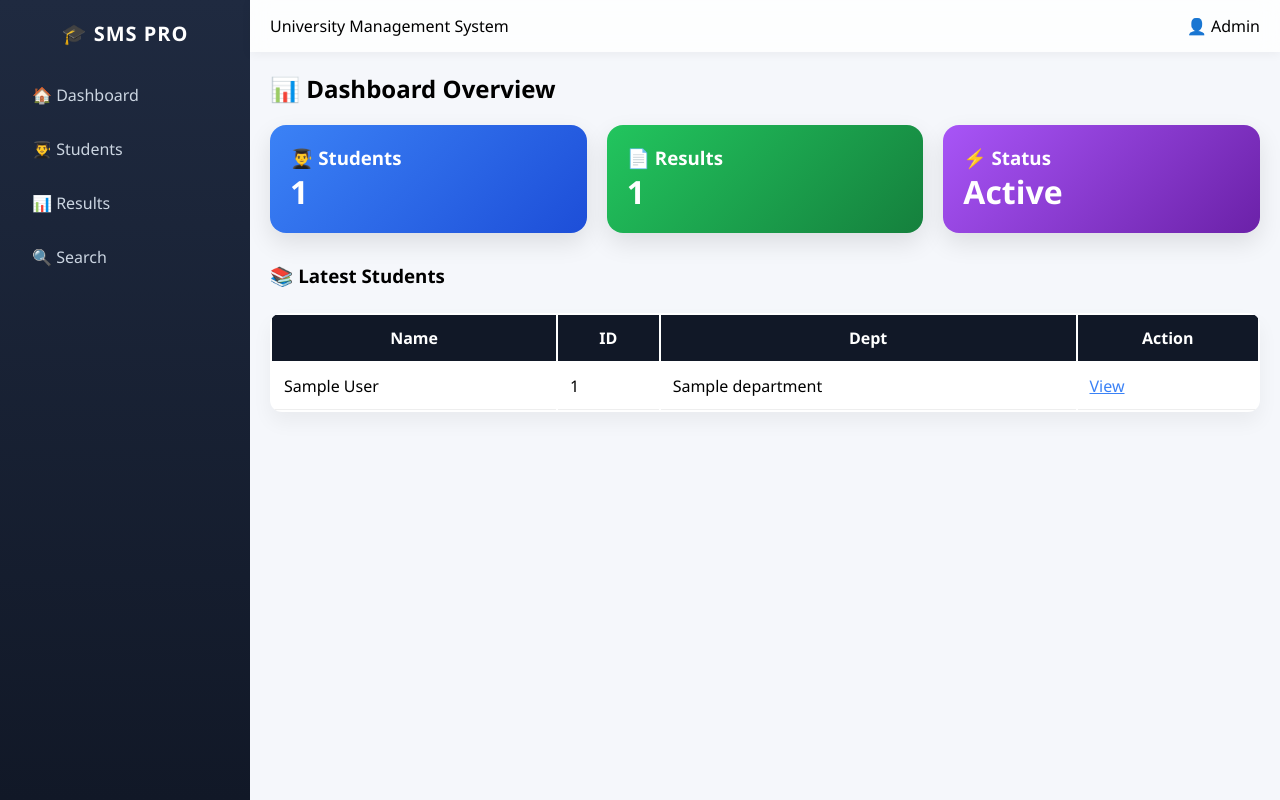
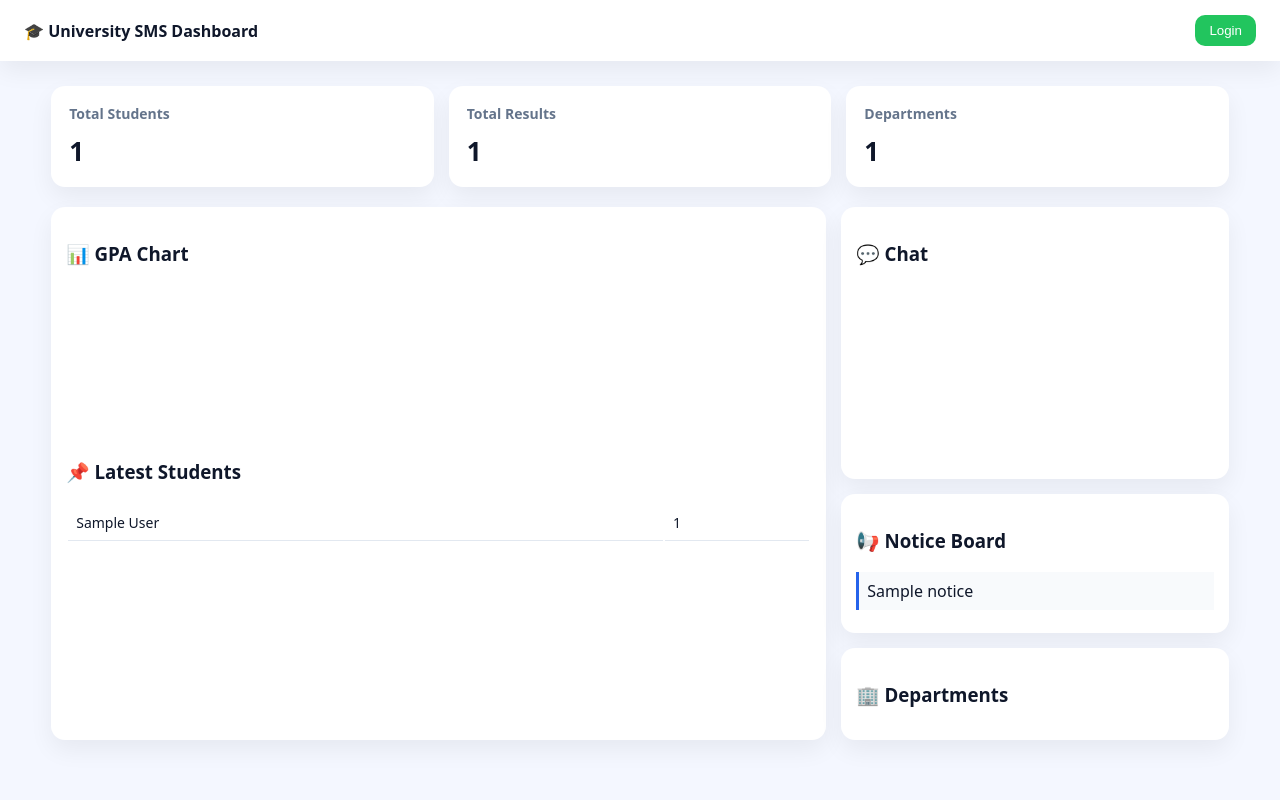
Before and after one commit to MHBOKUL/sms-university-1.0, a Django app: page / in a window 1280 px wide. Run offline with Django 5.2, Linux system fonts and the light colour scheme; tables that the repository leaves empty hold one stand-in row (values such as "Sample post"); a map, chart or similar area stays blank.

Commit message:
Dashboard dynamic add

```diff
--- a/accounts/decorators.py
+++ b/accounts/decorators.py
@@ -3,10 +3,8 @@ from django.shortcuts import redirect
 def role_required(role):
     def decorator(view_func):
         def wrapper(request, *args, **kwargs):
-            if request.user.is_authenticated:
-                if request.user.role == role:
-                    return view_func(request, *args, **kwargs)
-                return redirect("/login/")
+            if request.user.is_authenticated and request.user.role == role:
+                return view_func(request, *args, **kwargs)
             return redirect("/login/")
         return wrapper
     return decorator
--- a/accounts/urls.py
+++ b/accounts/urls.py
@@ -1,11 +1,5 @@
 from django.urls import path
-from .views import (
-    login_view,
-    logout_view,
-    admin_dashboard,
-    teacher_dashboard,
-    student_dashboard
-)
+from .views import login_view, logout_view, admin_dashboard, teacher_dashboard, student_dashboard
 
 urlpatterns = [
     path("login/", login_view, name="login"),
@@ -14,4 +8,6 @@ urlpatterns = [
     path("admin-dashboard/", admin_dashboard, name="admin_dashboard"),
     path("teacher-dashboard/", teacher_dashboard, name="teacher_dashboard"),
     path("student-dashboard/", student_dashboard, name="student_dashboard"),
+    path("login/", login_view, name="login"),
+    path("logout/", logout_view, name="logout"),
 ]
--- a/core/templates/dashboard.html
+++ b/core/templates/dashboard.html
@@ -1,48 +1,243 @@
-{% extends "base.html" %}
+<!DOCTYPE html>
+<html>
+<head>
+<title>University SMS Dashboard</title>
+<script src="https://cdn.jsdelivr.net/npm/chart.js"></script>
 
-{% block content %}
+<style>
+:root{
+    --bg:#f4f7ff;
+    --card:#ffffff;
+    --text:#0f172a;
+    --muted:#64748b;
+    --primary:#2563eb;
+    --shadow:0 10px 25px rgba(0,0,0,0.06);
+}
 
-<h2 style="margin-bottom:10px;">📊 Dashboard Overview</h2>
+body{
+    margin:0;
+    font-family:system-ui;
+    background:var(--bg);
+    color:var(--text);
+}
 
-<div class="cards">
+.topbar{
+    display:flex;
+    justify-content:space-between;
+    align-items:center;
+    padding:15px 24px;
+    background:var(--card);
+    box-shadow:var(--shadow);
+}
 
-    <div class="card blue">
-        <h3>👨‍🎓 Students</h3>
-        <h1>{{ students_count }}</h1>
+.brand{
+    font-weight:800;
+}
+
+.btn{
+    border:none;
+    padding:8px 14px;
+    border-radius:10px;
+    cursor:pointer;
+}
+
+.login{
+    background:#22c55e;
+    color:white;
+}
+
+.container{
+    width:92%;
+    margin:auto;
+    padding:25px 0;
+}
+
+/* GRID */
+.grid{
+    display:grid;
+    grid-template-columns:repeat(3,1fr);
+    gap:15px;
+}
+
+.card{
+    background:var(--card);
+    padding:18px;
+    border-radius:14px;
+    box-shadow:var(--shadow);
+}
+
+.card h3{
+    margin:0;
+    color:var(--muted);
+    font-size:14px;
+}
+
+.card p{
+    font-size:26px;
+    margin:10px 0 0;
+    font-weight:700;
+}
+
+/* MAIN */
+.main{
+    display:grid;
+    grid-template-columns:2fr 1fr;
+    gap:15px;
+    margin-top:20px;
+}
+
+.box{
+    background:var(--card);
+    padding:15px;
+    border-radius:14px;
+    box-shadow:var(--shadow);
+}
+
+/* chat */
+.chat{
+    height:180px;
+    overflow:auto;
+}
+
+.msg{
+    padding:6px 10px;
+    background:#f1f5f9;
+    margin:5px 0;
+    border-radius:8px;
+}
+
+/* notice */
+.notice{
+    padding:8px;
+    border-left:3px solid var(--primary);
+    margin-bottom:8px;
+    background:#f8fafc;
+}
+
+/* table */
+table{
+    width:100%;
+    font-size:14px;
+}
+
+td{
+    padding:8px;
+    border-bottom:1px solid #e2e8f0;
+}
+</style>
+</head>
+
+<body>
+
+<!-- TOP -->
+<div class="topbar">
+    <div class="brand">🎓 University SMS Dashboard</div>
+
+    <!-- ONLY LOGIN -->
+    <a href="{% url 'login' %}">
+        <button class="btn login">Login</button>
+    </a>
 </div>
 
-    <div class="card green">
-        <h3>📄 Results</h3>
-        <h1>{{ results_count }}</h1>
+<div class="container">
+
+<!-- STATS -->
+<div class="grid">
+
+    <div class="card">
+        <h3>Total Students</h3>
+        <p>{{ students_count }}</p>
     </div>
 
-    <div class="card purple">
-        <h3>⚡ Status</h3>
-        <h1>Active</h1>
+    <div class="card">
+        <h3>Total Results</h3>
+        <p>{{ results_count }}</p>
+    </div>
+
+    <div class="card">
+        <h3>Departments</h3>
+        <p>{{ departments_count }}</p>
     </div>
 
 </div>
 
-<h3 style="margin-top:30px;">📚 Latest Students</h3>
+<!-- MAIN -->
+<div class="main">
+
+    <!-- LEFT -->
+    <div class="box">
+
+        <h3>📊 GPA Chart</h3>
+        <canvas id="chart"></canvas>
+
+        <h3 style="margin-top:20px;">📌 Latest Students</h3>
 
         <table>
-    <tr>
-        <th>Name</th>
-        <th>ID</th>
-        <th>Dept</th>
-        <th>Action</th>
-    </tr>
-
             {% for s in latest_students %}
             <tr>
                 <td>{{ s.name }}</td>
                 <td>{{ s.student_id }}</td>
-        <td>{{ s.department.name }}</td>
-        <td>
-            <a href="{% url 'student_profile' s.id %}" style="color:#3b82f6;">View</a>
-        </td>
             </tr>
             {% endfor %}
         </table>
 
-{% endblock %}
+    </div>
+
+    <!-- RIGHT -->
+    <div>
+
+        <!-- CHAT -->
+        <div class="box">
+            <h3>💬 Chat</h3>
+            <div class="chat">
+                {% for msg in chat_messages %}
+                    <div class="msg">{{ msg }}</div>
+                {% endfor %}
+            </div>
+        </div>
+
+        <!-- NOTICE -->
+        <div class="box" style="margin-top:15px;">
+            <h3>📢 Notice Board</h3>
+
+            {% for n in notices %}
+                <div class="notice">{{ n }}</div>
+            {% endfor %}
+        </div>
+
+        <!-- DEPARTMENTS -->
+        <div class="box" style="margin-top:15px;">
+            <h3>🏢 Departments</h3>
+
+            {% for d in departments %}
+                <div class="notice">{{ d.name }} ({{ d.code }})</div>
+            {% endfor %}
+        </div>
+
+    </div>
+
+</div>
+
+</div>
+
+<script>
+const ctx = document.getElementById('chart').getContext('2d');
+
+new Chart(ctx,{
+    type:'bar',
+    data:{
+        labels: {{ gpa_labels|safe }},
+        datasets:[{
+            data: {{ gpa_data|safe }},
+            backgroundColor:"#2563eb"
+        }]
+    },
+    options:{
+        plugins:{legend:{display:false}},
+        scales:{y:{beginAtZero:true}}
+    }
+});
+</script>
+
+</body>
+</html>
--- a/core/urls.py
+++ b/core/urls.py
@@ -2,24 +2,21 @@ from django.urls import path
 from . import views
 
 urlpatterns = [
-    # 🏠 Dashboard (ROOT)
+
+    # 🏠 HOME / DASHBOARD
     path("", views.dashboard, name="dashboard"),
 
-    # 🧑‍🎓 Students
+    # 🧑‍🎓 STUDENTS
     path("students/", views.student_list, name="student_list"),
+    path("student/<int:pk>/", views.student_profile, name="student_profile"),
 
-    # 📊 Results
+    # 📊 RESULTS
     path("results/", views.result_list, name="result_list"),
 
-    # 👤 Student Profile
-    path("student/<int:pk>/", views.student_profile, name="student_profile"),
+    # 🔍 SEARCH SYSTEM
+    path("search/", views.search_student, name="search_student"),
 
-    # 📄 Transcript view
+    # 📄 TRANSCRIPT SYSTEM
     path("student/<int:pk>/transcript/", views.student_transcript, name="student_transcript"),
-
-    # 📥 PDF download
     path("student/<int:pk>/download/", views.download_transcript, name="download_transcript"),
-
-    # 🔍 Search
-    path("search/", views.search_student, name="search_student"),
 ]
--- a/core/views.py
+++ b/core/views.py
@@ -2,33 +2,44 @@ from django.shortcuts import render, get_object_or_404
 from django.http import FileResponse
 import os
 
-from .models import Student, Result, Mark
+from .models import (
+    Student, Result, Mark,
+    Department, Notice, Message, Event
+)
+
 from .utils import calculate_student_gpa, get_letter_grade
 from .pdf_utils import generate_student_pdf
 
 
 # =========================
-# 🏠 DASHBOARD
+# 🏠 DASHBOARD (FULL DYNAMIC)
 # =========================
 def dashboard(request):
-    students_count = Student.objects.count()
-    results_count = Result.objects.count()
 
-    latest_students = Student.objects.select_related('department').order_by('-id')[:5]
-
-    # GPA distribution (REAL DATA)
-    a_plus = Result.objects.filter(cgpa__gte=3.75).count()
-    a = Result.objects.filter(cgpa__gte=3.50, cgpa__lt=3.75).count()
-    b = Result.objects.filter(cgpa__gte=3.00, cgpa__lt=3.50).count()
-    c = Result.objects.filter(cgpa__gte=2.50, cgpa__lt=3.00).count()
-    d = Result.objects.filter(cgpa__gte=2.00, cgpa__lt=2.50).count()
-    f = Result.objects.filter(cgpa__lt=2.00).count()
+    # GPA distribution (safe + dynamic)
+    gpa_data = [
+        Result.objects.filter(cgpa__gte=3.75).count(),
+        Result.objects.filter(cgpa__gte=3.50, cgpa__lt=3.75).count(),
+        Result.objects.filter(cgpa__gte=3.00, cgpa__lt=3.50).count(),
+        Result.objects.filter(cgpa__gte=2.50, cgpa__lt=3.00).count(),
+        Result.objects.filter(cgpa__gte=2.00, cgpa__lt=2.50).count(),
+        Result.objects.filter(cgpa__lt=2.00).count(),
+    ]
 
     return render(request, "dashboard.html", {
-        "students_count": students_count,
-        "results_count": results_count,
-        "latest_students": latest_students,
-        "gpa_data": [a_plus, a, b, c, d, f]
+        # 📊 CORE STATS
+        "students_count": Student.objects.count(),
+        "results_count": Result.objects.count(),
+        "departments_count": Department.objects.count(),
+
+        # 📌 LATEST DATA
+        "latest_students": Student.objects.order_by('-id')[:5],
+        "notices": Notice.objects.order_by('-id')[:5] if hasattr(__import__('core.models'), 'Notice') else [],
+        "messages": Message.objects.order_by('-id')[:5] if hasattr(__import__('core.models'), 'Message') else [],
+        "events": Event.objects.order_by('id')[:5] if hasattr(__import__('core.models'), 'Event') else [],
+
+        # 📈 CHART DATA
+        "gpa_data": gpa_data,
     })
 
 
@@ -36,10 +47,8 @@ def dashboard(request):
 # 🧑‍🎓 STUDENT LIST
 # =========================
 def student_list(request):
-    students = Student.objects.select_related('department').all()
-
     return render(request, "students.html", {
-        "students": students
+        "students": Student.objects.all()
     })
 
 
@@ -47,10 +56,8 @@ def student_list(request):
 # 📊 RESULT LIST
 # =========================
 def result_list(request):
-    results = Result.objects.select_related('student')
-
     return render(request, "results.html", {
-        "results": results
+        "results": Result.objects.select_related("student")
     })
 
 
@@ -58,81 +65,94 @@ def result_list(request):
 # 👤 STUDENT PROFILE
 # =========================
 def student_profile(request, pk):
-    student = get_object_or_404(
-        Student.objects.select_related('department'),
-        pk=pk
-    )
+    student = get_object_or_404(Student, pk=pk)
 
-    marks = Mark.objects.filter(student=student).select_related('course', 'exam')
+    marks = Mark.objects.filter(student=student).select_related("course", "exam")
 
     gpa, _ = calculate_student_gpa(student)
-    letter = get_letter_grade(gpa)
+    grade = get_letter_grade(gpa)
 
     return render(request, "student_profile.html", {
         "student": student,
         "marks": marks,
         "gpa": gpa,
-        "grade": letter
+        "grade": grade
     })
 
 
 # =========================
-# 📄 LIVE TRANSCRIPT (HTML)
+# 📄 TRANSCRIPT (HTML)
 # =========================
 def student_transcript(request, pk):
-    student = get_object_or_404(
-        Student.objects.select_related('department'),
-        pk=pk
-    )
+    student = get_object_or_404(Student, pk=pk)
 
-    marks = Mark.objects.filter(student=student).select_related('course', 'exam')
+    marks = Mark.objects.filter(student=student).select_related("course", "exam")
 
     gpa, _ = calculate_student_gpa(student)
-    letter = get_letter_grade(gpa)
+    grade = get_letter_grade(gpa)
 
     return render(request, "student_transcript.html", {
         "student": student,
         "marks": marks,
         "gpa": gpa,
-        "grade": letter
+        "grade": grade
     })
 
 
 # =========================
-# 📄 DOWNLOAD TRANSCRIPT (PDF FIXED)
+# 📥 DOWNLOAD PDF
 # =========================
 def download_transcript(request, pk):
     student = get_object_or_404(Student, pk=pk)
 
     file_path = generate_student_pdf(student)
 
-    # 🔥 safety check
-    if not os.path.exists(file_path):
-        raise FileNotFoundError("PDF generation failed")
-
-    response = FileResponse(open(file_path, 'rb'), as_attachment=True)
-
-    # 💣 CACHE FIX (IMPORTANT)
-    response["Cache-Control"] = "no-cache, no-store, must-revalidate"
-    response["Pragma"] = "no-cache"
-    response["Expires"] = "0"
-
-    response["Content-Disposition"] = (
-        f'attachment; filename="{student.student_id}_transcript.pdf"'
+    return FileResponse(
+        open(file_path, 'rb'),
+        as_attachment=True,
+        filename=f"{student.student_id}_transcript.pdf"
     )
-
-    return response
 
 
 # =========================
-# 🔍 SEARCH STUDENT
+# 🔍 SEARCH
 # =========================
 def search_student(request):
-    query = request.GET.get("q")
-
-    students = Student.objects.filter(name__icontains=query) if query else []
+    q = request.GET.get("q")
+    students = Student.objects.filter(name__icontains=q) if q else []
 
     return render(request, "search.html", {
-        "students": students,
-        "query": query
+        "students": students
     })
+
+    from django.db.models import Count
+from .models import Student, Result, Department, Notice, Message, Event
+
+
+def dashboard(request):
+
+    # 📊 GPA breakdown (REAL dynamic)
+    gpa_data = [
+        Result.objects.filter(cgpa__gte=3.75).count(),
+        Result.objects.filter(cgpa__gte=3.50, cgpa__lt=3.75).count(),
+        Result.objects.filter(cgpa__gte=3.00, cgpa__lt=3.50).count(),
+        Result.objects.filter(cgpa__gte=2.50, cgpa__lt=3.00).count(),
+        Result.objects.filter(cgpa__gte=2.00, cgpa__lt=2.50).count(),
+        Result.objects.filter(cgpa__lt=2.00).count(),
+    ]
+
+    return render(request, "dashboard.html", {
+        # 📌 COUNTS (REAL TIME)
+        "students_count": Student.objects.count(),
+        "results_count": Result.objects.count(),
+        "departments_count": Department.objects.count(),
+
+        # 📌 LATEST DATA
+        "latest_students": Student.objects.order_by("-id")[:5],
+        "notices": Notice.objects.order_by("-id")[:5],
+        "messages": Message.objects.order_by("-id")[:5],
+        "events": Event.objects.order_by("date")[:5],
+
+        # 📊 CHART
+        "gpa_data": gpa_data,
+    })
--- a/studentms/urls.py
+++ b/studentms/urls.py
@@ -5,14 +5,16 @@ from django.conf import settings
 from django.conf.urls.static import static
 
 urlpatterns = [
+    # 🛠 Admin panel
     path('admin/', admin.site.urls),
 
-    # 🏠 Root → redirect to dashboard
+    # 🏠 Core app (Dashboard, Students, Results)
     path('', include('core.urls')),
 
-    # 🔐 Auth system
-    path('accounts/', include('accounts.urls')),
+    # 🔐 Accounts app (Login, Logout, Dashboards)
+    path('', include('accounts.urls')),
 ]
 
+# 📦 Media files (images, uploads)
 if settings.DEBUG:
     urlpatterns += static(settings.MEDIA_URL, document_root=settings.MEDIA_ROOT)
```
Also changed, not shown: accounts/templates/accounts/login.html (+44 -5 lines), accounts/views.py (+7 -17 lines), core/admin.py (+49 -48 lines), core/models.py (+73 -0 lines), core/migrations/0002_event_message_notice_notification_alter_exam_weight.py (added). Lines whose indentation alone changed are shown as unchanged.
